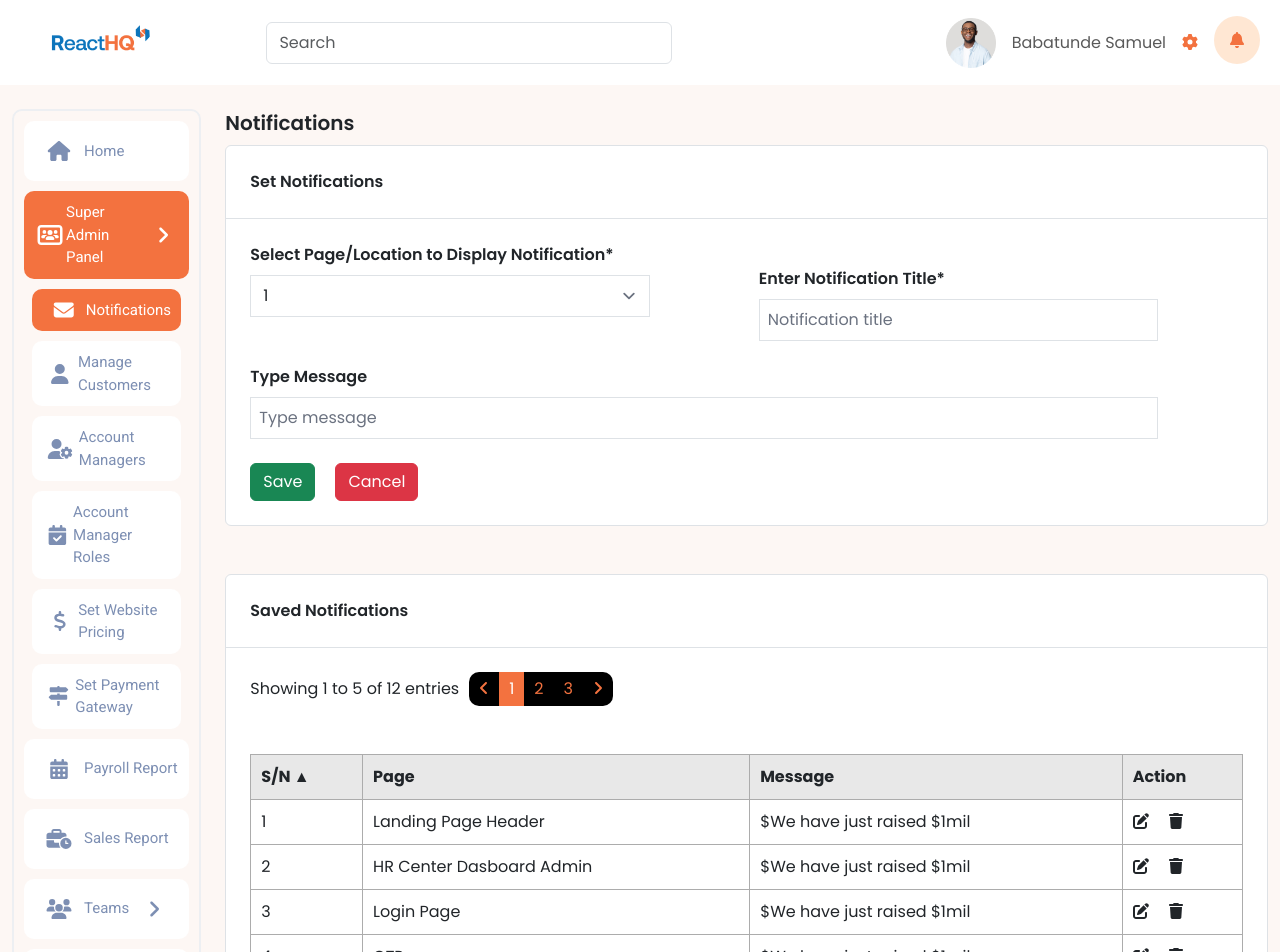
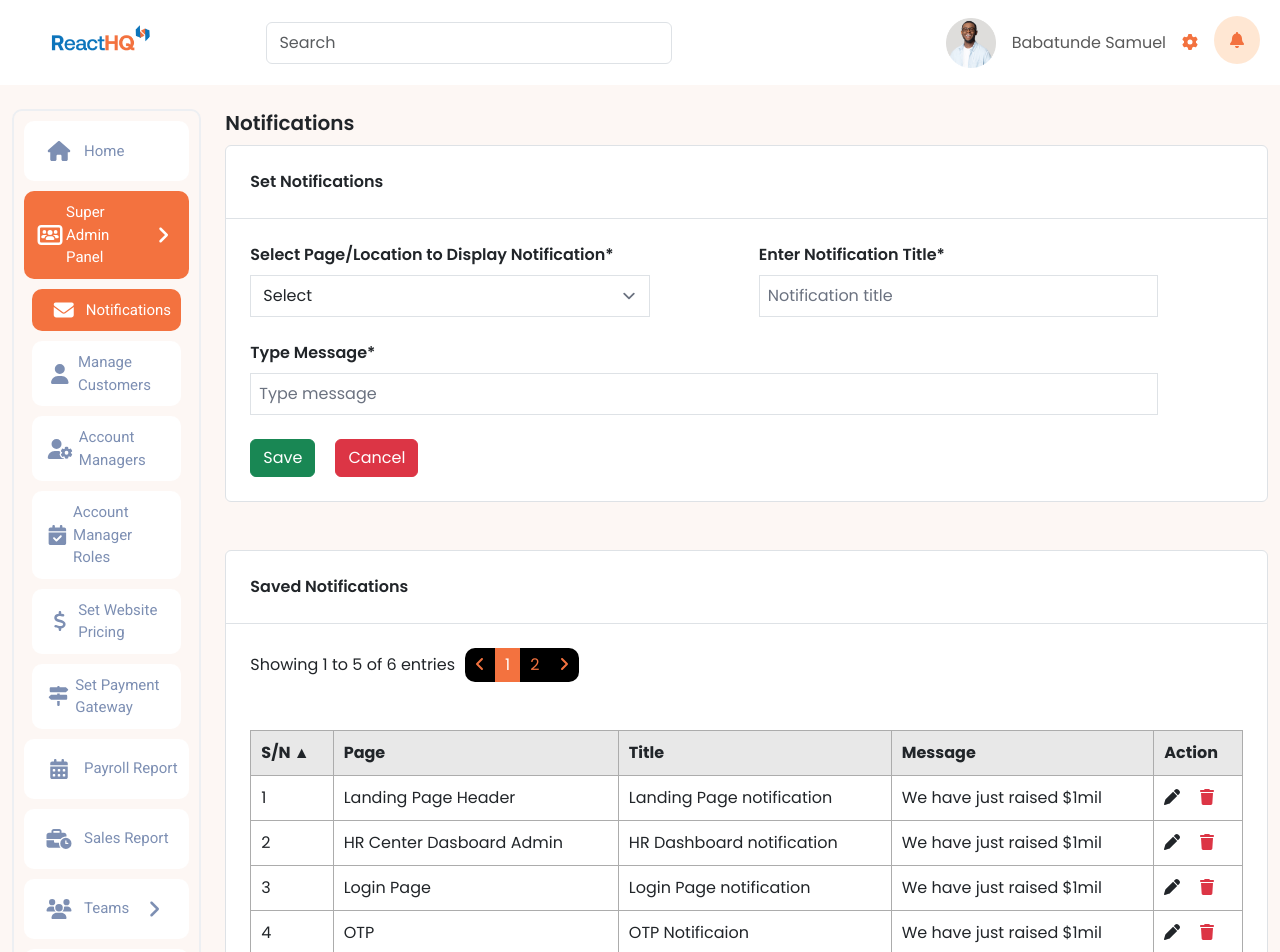
Before and after one commit to lediemhang87/HRProject, a React (Vite) app: page /superadminpanel/notification in a window 1280 px wide. Shown: the top 952 px of the page. Built offline with nearby package versions, Linux system fonts and the light colour scheme; a web font is replaced by a local one.

Commit message:
Functionalities for dashboard and notification page

```diff
--- a/src/components/dashboard/dashboard-mytodoitems.tsx
+++ b/src/components/dashboard/dashboard-mytodoitems.tsx
@@ -42,8 +42,6 @@ const DashboardMyToDoItems: React.FC = () => {
   const handleDeleteTodo = (id: string) => {
     setTodoList((prevTodoList) => prevTodoList.filter((todo) => todo.id !== id));
   };
-
-
 
   const handleInputChange = (e: React.ChangeEvent<HTMLInputElement>) => {
     const { name, value } = e.target;
--- a/src/components/super-admin-panel/saved-notif-table.tsx
+++ b/src/components/super-admin-panel/saved-notif-table.tsx
@@ -1,24 +1,27 @@
 import React, { useState } from 'react';
-
-import { FontAwesomeIcon } from '@fortawesome/react-fontawesome'
-import { faAngleLeft, faAngleRight, faPenToSquare, faTrash } from '@fortawesome/free-solid-svg-icons';
+import { FontAwesomeIcon } from '@fortawesome/react-fontawesome';
+import { faAngleLeft, faAngleRight, faPen, faTrash } from '@fortawesome/free-solid-svg-icons';
 
 interface Notif {
   sn: number;
-  page:string;
+  page: string;
+  title: string;
   message: string;
-
 }
 
 interface SavedNotifTableProps {
   notifs: Notif[];
+  onEdit: (sn: number, updatedNotif: Partial<Notif>) => void;
+  onDelete: (sn: number) => void;
 }
 
-const SavedNotifTable: React.FC<SavedNotifTableProps> = ({notifs}) => {
+const SavedNotifTable: React.FC<SavedNotifTableProps> = ({ notifs, onEdit, onDelete }) => {
   const [startIndex, setStartIndex] = useState(0);
   const itemsPerPage = 5;
   const [sortColumn, setSortColumn] = useState<keyof Notif>('sn');
   const [sortOrder, setSortOrder] = useState<'asc' | 'desc'>('asc');
+  const [editableSn, setEditableSn] = useState<number | null>(null);
+  const [editedNotif, setEditedNotif] = useState<Partial<Notif>>({});
 
   const handlePageClick = (pageIndex: number) => {
     setStartIndex((pageIndex - 1) * itemsPerPage);
@@ -45,6 +48,30 @@ const SavedNotifTable: React.FC<SavedNotifTableProps> = ({notifs}) => {
       setSortColumn(column);
       setSortOrder('asc');
     }
+    setStartIndex(0);
+  };
+
+  const handleEdit = (sn: number) => {
+
+    setEditableSn(sn);
+    const notifToEdit = notifs.find((notif) => notif.sn === sn);
+    if (notifToEdit) {
+      setEditedNotif(notifToEdit);
+    }
+  };
+
+  const handleSave = (sn: number) => {
+    if (!editedNotif.page || !editedNotif.title || !editedNotif.message) {
+      alert('Please fill in all the required fields.');
+      return;
+    }
+    onEdit(sn, editedNotif);
+    setEditableSn(null);
+    setEditedNotif({});
+  };
+
+  const handleDelete = (sn: number) => {
+    onDelete(sn);
   };
 
   const sortedNotifs = [...notifs].sort((a, b) => {
@@ -65,23 +92,26 @@ const SavedNotifTable: React.FC<SavedNotifTableProps> = ({notifs}) => {
   const visibleNotifs = sortedNotifs.slice(startIndex, startIndex + itemsPerPage);
 
   return (
-      <div className="bg-white rounded border ">
-          <div className="fw-semibold border-bottom p-4 d-flex vertical-align ">
-            Saved Notifications
-          </div>
+    <div className="bg-white rounded border">
+      <div className="fw-semibold border-bottom p-4 d-flex vertical-align">Saved Notifications</div>
 
-          <div className='vertical-align p-4'>
+      <div className="vertical-align p-4">
         <div>
           Showing {startIndex + 1} to {Math.min(startIndex + itemsPerPage, sortedNotifs.length)} of {sortedNotifs.length} entries
         </div>
 
-              <div className='choose-page '>
+        <div className="choose-page ">
           <button onClick={handlePrev} disabled={startIndex === 0}>
             <FontAwesomeIcon icon={faAngleLeft} />
           </button>
 
           {Array.from({ length: totalPages }, (_, i) => (
-                      <button key={i} onClick={() => handlePageClick(i + 1)} disabled={currentPage === i + 1} className={currentPage === i + 1 ? 'active' : ''}>
+            <button
+              key={i}
+              onClick={() => handlePageClick(i + 1)}
+              disabled={currentPage === i + 1}
+              className={currentPage === i + 1 ? 'active' : ''}
+            >
               {i + 1}
             </button>
           ))}
@@ -92,34 +122,104 @@ const SavedNotifTable: React.FC<SavedNotifTableProps> = ({notifs}) => {
         </div>
       </div>
 
-          <div className='p-4'>
-              <table className='w-100 grid-table'>
-                <thead className='background-lightgrey'>
-                  <tr className=''>
+      <div className="p-4">
+        <table className="w-100 grid-table">
+          <thead className="background-lightgrey">
+            <tr className="">
               <th onClick={() => handleSort('sn')}>
                 S/N {sortColumn === 'sn' && <span>{sortOrder === 'asc' ? '▲' : '▼'}</span>}
               </th>
               <th onClick={() => handleSort('page')}>
                 Page {sortColumn === 'page' && <span>{sortOrder === 'asc' ? '▲' : '▼'}</span>}
               </th>
+              <th onClick={() => handleSort('title')}>
+                Title {sortColumn === 'title' && <span>{sortOrder === 'asc' ? '▲' : '▼'}</span>}
+              </th>
               <th onClick={() => handleSort('message')}>
                 Message {sortColumn === 'message' && <span>{sortOrder === 'asc' ? '▲' : '▼'}</span>}
               </th>
-                    <th>
-                      Action
-                    </th>
+              <th>Action</th>
             </tr>
           </thead>
 
           <tbody>
-                  {visibleNotifs.map((notif, index) => (
-                  <tr key={index}>
-                      <td> {notif.sn} </td>
-                      <td>{notif.page}</td>
-                      <td>${notif.message}</td>
+            {visibleNotifs.map((notif) => (
+              <tr key={notif.sn}>
+                <td>{notif.sn}</td>
+                {/* <td>{notif.page}</td> */}
+                <td> {editableSn === notif.sn ? (
+                  <div>
+                    <select
+                      className="w-100 border"
+                      value={editedNotif.page}
+                      onChange={(e) => setEditedNotif({ ...editedNotif, page: e.target.value })}>
+                      <option value="">Select</option>
+                      <option value="Landing Page Header">Landing Page Header</option>
+                      <option value="HR Center Dasboard Admin">HR Center Dashboard Admin</option>
+                      <option value="Login Page">Login Page</option>
+                      <option value="OTP">OTP</option>
+                      <option value="Dashboard">Dashboard</option>
+                      <option value="Notification">Notification</option>
+                    </select>
+                  </div>
+                ) : (notif.page)}</td>
                 <td>
-                          <FontAwesomeIcon className='mr-5'icon={faPenToSquare} />
-                          <FontAwesomeIcon className='red' icon={faTrash} />
+                  {editableSn === notif.sn ? (
+                    <input
+                      className="w-100 border p-2"
+                      value={editedNotif.title || ''}
+                      onChange={(e) => setEditedNotif({ ...editedNotif, title: e.target.value })}
+                    />
+                  ) : (
+                    notif.title
+                  )}
+                </td>
+                <td>
+                  {editableSn === notif.sn ? (
+                    <input
+                      className="w-100 border p-2"
+                      value={editedNotif.message || ''}
+                      onChange={(e) => setEditedNotif({ ...editedNotif, message: e.target.value })}
+                    />
+                  ) : (
+                    notif.message
+                  )}
+                </td>
+                <td>
+                  {editableSn === notif.sn ? (
+                    <>
+                      <FontAwesomeIcon
+                        className="mr-5"
+                        icon={faPen}
+                        onClick={() => handleSave(notif.sn)}
+                        style={{ cursor: 'pointer' }}
+                      />
+                      <FontAwesomeIcon
+                        className="text-danger"
+                        icon={faTrash}
+                        onClick={() => {
+                          setEditableSn(null);
+                          setEditedNotif({});
+                        }}
+                        style={{ cursor: 'pointer' }}
+                      />
+                    </>
+                  ) : (
+                    <>
+                      <FontAwesomeIcon
+                        className="mr-5"
+                        icon={faPen}
+                        onClick={() => handleEdit(notif.sn)}
+                        style={{ cursor: 'pointer' }}
+                      />
+                      <FontAwesomeIcon
+                        className="text-danger"
+                        icon={faTrash}
+                        onClick={() => handleDelete(notif.sn)}
+                        style={{ cursor: 'pointer' }}
+                      />
+                    </>
+                  )}
                 </td>
               </tr>
             ))}
--- a/src/pages/super-admin-panel/Notification.tsx
+++ b/src/pages/super-admin-panel/Notification.tsx
@@ -1,27 +1,34 @@
-import { useState, useEffect } from "react";
-import NavBar from "../../components/Navbar"
-import Sidebar from "../../components/Sidebar";
-import { Container, Row, Col, Button } from "react-bootstrap";
-import SavedNotifTable from "../../components/super-admin-panel/saved-notif-table";
+import React, { useState, useEffect } from 'react';
+import NavBar from '../../components/Navbar';
+import Sidebar from '../../components/Sidebar';
+import { Container, Row, Col, Button } from 'react-bootstrap';
+import SavedNotifTable from '../../components/super-admin-panel/saved-notif-table';
+
+interface Notification {
+  sn: number;
+  page: string;
+  title: string;
+  message: string;
+}
+
 const SuperAdminNotification: React.FC = () => {
+  const initialNotification: Notification[] = [
+    { sn: 1, page: 'Landing Page Header', title: 'Landing Page notification', message: 'We have just raised $1mil' },
+    { sn: 2, page: 'HR Center Dasboard Admin', title: 'HR Dashboard notification', message: 'We have just raised $1mil' },
+    { sn: 3, page: 'Login Page', title: 'Login Page notification', message: 'We have just raised $1mil' },
+    { sn: 4, page: 'OTP', title: 'OTP Notificaion', message: 'We have just raised $1mil' },
+    { sn: 5, page: 'Dashboard', title: 'Dashboard notification', message: 'We have just raised $1mil' },
+    { sn: 6, page: 'Notification', title: 'Notifcation', message: 'We have just raised $1mil' },
+  ];
+
   const [isSidebarOpen, setIsSidebarOpen] = useState(false);
   const [isPhoneMode, setIsPhoneMode] = useState(false);
-
-    const notifications = [
-        {sn: 1, page: 'Landing Page Header', message: 'We have just raised $1mil'},
-        {sn: 2, page: 'HR Center Dasboard Admin', message: 'We have just raised $1mil'},
-        {sn: 3, page: 'Login Page', message: 'We have just raised $1mil'},
-        {sn: 4, page: 'OTP', message: 'We have just raised $1mil'},
-        {sn: 5, page: 'Dashboard', message: 'We have just raised $1mil'},
-        {sn: 6, page: 'Notification', message: 'We have just raised $1mil'},
-        {sn: 7, page: 'Landing Page Header', message: 'We have just raised $1mil'},
-        {sn: 8, page: 'HR Center Dasboard Admin', message: 'We have just raised $1mil'},
-        {sn: 9, page: 'Login Page', message: 'We have just raised $1mil'},
-        {sn: 10, page: 'OTP', message: 'We have just raised $1mil'},
-        {sn: 11, page: 'Dashboard', message: 'We have just raised $1mil'},
-        {sn: 12, page: 'Notification', message: 'We have just raised $1mil'},
-
-    ]
+  const [page, setPage] = useState('');
+  const [notificationTitle, setNotificationTitle] = useState('');
+  const [message, setMessage] = useState('');
+  const [notifications, setNotifications] = useState<Notification[]>(initialNotification);
+  const [editableSn, setEditableSn] = useState<number | null>(null);
+  const [editedNotif, setEditedNotif] = useState<Partial<Notification>>({});
 
   const toggleSidebar = (): void => {
     setIsSidebarOpen(!isSidebarOpen);
@@ -41,70 +48,137 @@ const SuperAdminNotification: React.FC = () => {
     };
   }, []);
 
-    return(
+  const handleSaveNotification = (): void => {
+    if (!page || !notificationTitle || !message) {
+      alert('Please fill in all the required fields.');
+      return;
+    }
+
+    const newNotification: Notification = {
+      sn: notifications.length + 1,
+      page,
+      title: notificationTitle,
+      message,
+    };
+
+    setNotifications([...notifications, newNotification]);
+    setPage('');
+    setNotificationTitle('');
+    setMessage('');
+  };
+
+  const handleEditNotification = (sn: number, updatedNotif: Partial<Notification>): void => {
+    const updatedNotifications = notifications.map((notif) => (notif.sn === sn ? { ...notif, ...updatedNotif } : notif));
+    setNotifications(updatedNotifications);
+    setEditableSn(null);
+    setEditedNotif({});
+  };
+
+  const handleDeleteNotification = (sn: number): void => {
+    const updatedNotifications = notifications.filter((notif) => notif.sn !== sn);
+    setNotifications(updatedNotifications);
+    setEditableSn(null);
+    setEditedNotif({});
+  };
+
+  return (
     <div className="default-background-color">
-            <NavBar isPhoneMode={isPhoneMode} toggleSidebar={toggleSidebar}/>
-            <Container fluid >
+      <NavBar isPhoneMode={isPhoneMode} toggleSidebar={toggleSidebar} />
+      <Container fluid>
         <Row>
-                    {(!isPhoneMode  || isSidebarOpen) &&
-                        <Col lg={2} >
-                            <Sidebar activeItem="superAdminPanel"/>
+          {(!isPhoneMode || isSidebarOpen) && (
+            <Col lg={2}>
+              <Sidebar activeItem="superAdminPanel" />
             </Col>
-
-                    }
+          )}
           <Col lg={10}>
             <div className="poppins">
-
-
-                        <div className="text-xl fw-semibold mb-2"> Notifications  </div>
+              <div className="text-xl fw-semibold mb-2">Notifications</div>
 
               <div className="bg-white rounded border mb-8">
-                            <div className="fw-semibold border-bottom p-4 d-flex vertical-align "> Set Notifications </div>
+                <div className="fw-semibold border-bottom p-4 d-flex vertical-align">Set Notifications</div>
                 <div className="p-4">
                   <Row>
                     <Col lg={5}>
-                                        <div className=" mb-2 fw-semibold"> Select Page/Location to Display Notification* </div>
-                                        <select className='w-100 border'>
-                                            <option> 1 </option>
-                                            <option> 2 </option>
+                      <div className="mb-2 fw-semibold">Select Page/Location to Display Notification*</div>
+                      <select
+                        className="w-100 border"
+                        value={page}
+                        onChange={(e) => setPage(e.target.value)}
+                        required
+                      >
+                        <option value="">Select</option>
+                        <option value="Landing Page Header">Landing Page Header</option>
+                        <option value="HR Center Dasboard Admin">HR Center Dashboard Admin</option>
+                        <option value="Login Page">Login Page</option>
+                        <option value="OTP">OTP</option>
+                        <option value="Dashboard">Dashboard</option>
+                        <option value="Notification">Notification</option>
                       </select>
                     </Col>
-                                    <Col lg={1}> </Col>
+                    <Col lg={1}></Col>
                     <Col lg={5}>
-                                        <div className="mt-4 mb-2 fw-semibold"> Enter Notification Title* </div>
-                                        <input className="w-100 border p-2" placeholder="Notification title"/>
+                      <div>
+                        <div className="mb-2 fw-semibold">Enter Notification Title*</div>
+                        <input
+                          className="w-100 border p-2"
+                          placeholder="Notification title"
+                          value={notificationTitle}
+                          onChange={(e) => setNotificationTitle(e.target.value)}
+                          required
+                        />
+                      </div>
                     </Col>
-                                    <Col lg={1}> </Col>
+                    <Col lg={1}></Col>
                   </Row>
                   <Row>
                     <Col lg={11}>
-                                        <div className="mt-4 mb-2 fw-semibold" > Type Message  </div>
-                                        <input className="w-100 border p-2" placeholder="Type message"/>
+                      <div className="mt-4 mb-2 fw-semibold">Type Message*</div>
+                      <input
+                        className="w-100 border p-2"
+                        placeholder="Type message"
+                        value={message}
+                        onChange={(e) => setMessage(e.target.value)}
+                        required
+                      />
                     </Col>
-                                    <Col lg={1}> </Col>
-
+                    <Col lg={1}></Col>
                   </Row>
                   <Row>
                     <div className="d-flex">
                       <div className="mt-4">
-                                            <button className="btn btn-success mr-5"> Save </button>
-                                            <button className="btn btn-danger"> Cancel </button>
+                        <button className="btn btn-success mr-5" onClick={handleSaveNotification}>
+                          Save
+                        </button>
+                        <button
+                          className="btn btn-danger"
+                          onClick={() => {
+                            setPage('');
+                            setNotificationTitle('');
+                            setMessage('');
+                          }}
+                        >
+                          Cancel
+                        </button>
+                      </div>
+                    </div>
+                  </Row>
                 </div>
               </div>
 
-                                </Row>
-                            </div>
-
-                        </div>
-
               <div className="mt-5">
-                            <SavedNotifTable notifs={notifications}/>
+                <SavedNotifTable
+                  notifs={notifications}
+                  onEdit={handleEditNotification}
+                  onDelete={handleDeleteNotification}
+                />
               </div>
             </div>
           </Col>
         </Row>
       </Container>
     </div>
-    )
-}
-export default SuperAdminNotification
+  );
+};
+
+export default SuperAdminNotification;
```
Lines whose indentation alone changed are shown as unchanged.
